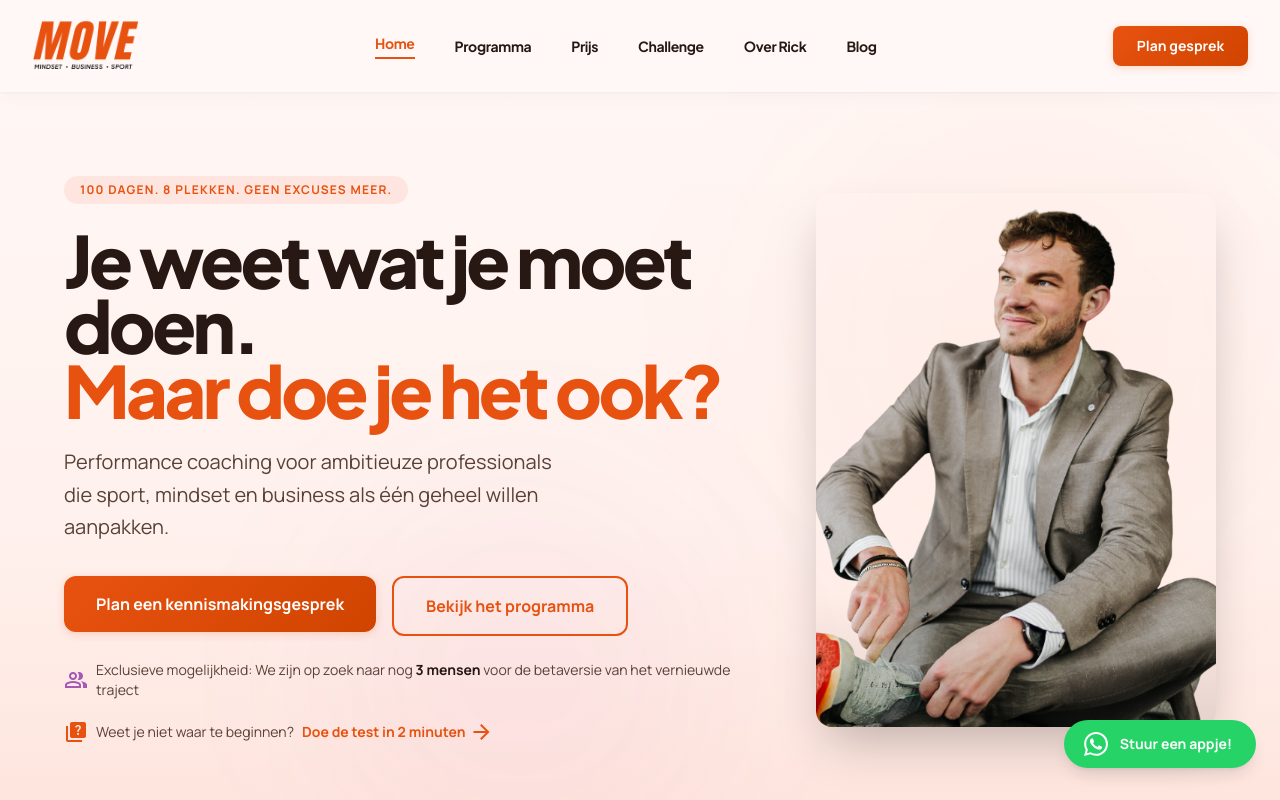
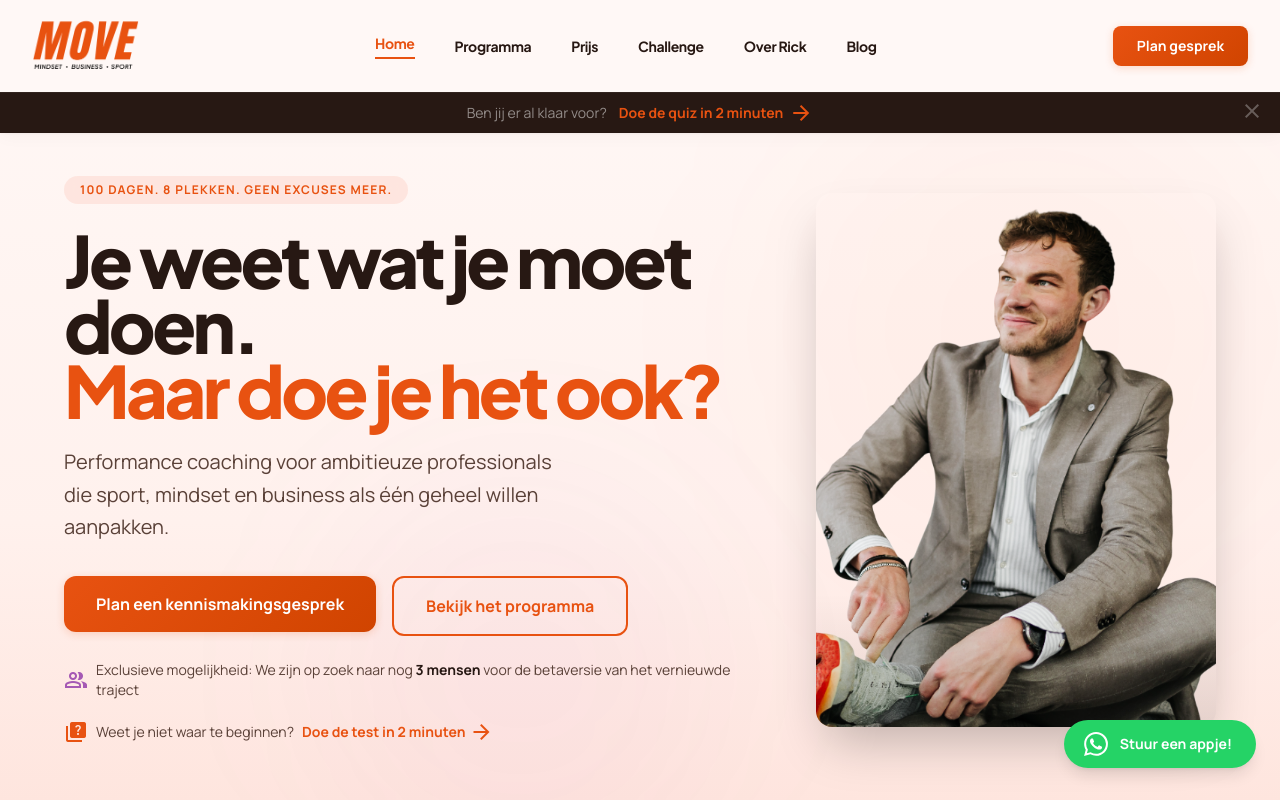
Before and after one commit to iwbtools-a11y/rick-vianen, a Next.js app: page / in a window 1280 px wide. Shown: the top 800 px of the page. Built offline with nearby package versions, Linux system fonts and the light colour scheme.

Commit message:
Add quiz announcement banner below navbar
Slim dark strip under the main nav with "Ben jij er al klaar voor? Doe de quiz in 2 minuten →". Dismissable via localStorage, hidden automatically on the /quiz page itself.

Co-Authored-By: Claude Sonnet 4.6 <noreply@anthropic.com>

```diff
--- a/src/components/navbar.tsx
+++ b/src/components/navbar.tsx
@@ -3,7 +3,7 @@
 import Link from "next/link";
 import Image from "next/image";
 import { usePathname } from "next/navigation";
-import { useState } from "react";
+import { useState, useEffect } from "react";
 
 const navLinks = [
   { href: "/", label: "Home" },
@@ -25,6 +25,19 @@ const mobileNavLinks = [
 export function Navbar() {
   const pathname = usePathname();
   const [mobileMenuOpen, setMobileMenuOpen] = useState(false);
+  const [bannerVisible, setBannerVisible] = useState(false);
+
+  // Hydrate from localStorage after mount to avoid SSR mismatch
+  useEffect(() => {
+    setBannerVisible(localStorage.getItem("quizBannerDismissed") !== "1");
+  }, []);
+
+  function dismissBanner() {
+    localStorage.setItem("quizBannerDismissed", "1");
+    setBannerVisible(false);
+  }
+
+  const showBanner = bannerVisible && pathname !== "/quiz";
 
   return (
     <>
@@ -79,6 +92,29 @@ export function Navbar() {
             </button>
           </div>
         </div>
+
+        {/* Quiz announcement banner */}
+        {showBanner && (
+          <div className="bg-on-surface border-t border-white/5 px-4 py-2 flex items-center justify-center gap-3 text-sm relative">
+            <span className="text-white/50 hidden sm:inline">Ben jij er al klaar voor?</span>
+            <Link
+              href="/quiz"
+              className="text-primary font-bold inline-flex items-center gap-1.5 group"
+            >
+              Doe de quiz in 2 minuten
+              <span className="material-symbols-outlined text-base transition-transform duration-300 group-hover:translate-x-0.5">
+                arrow_forward
+              </span>
+            </Link>
+            <button
+              onClick={dismissBanner}
+              aria-label="Sluiten"
+              className="absolute right-4 top-1/2 -translate-y-1/2 text-white/30 hover:text-white/70 transition-colors"
+            >
+              <span className="material-symbols-outlined text-base">close</span>
+            </button>
+          </div>
+        )}
 
         {/* Mobile dropdown menu */}
         {mobileMenuOpen && (
```
